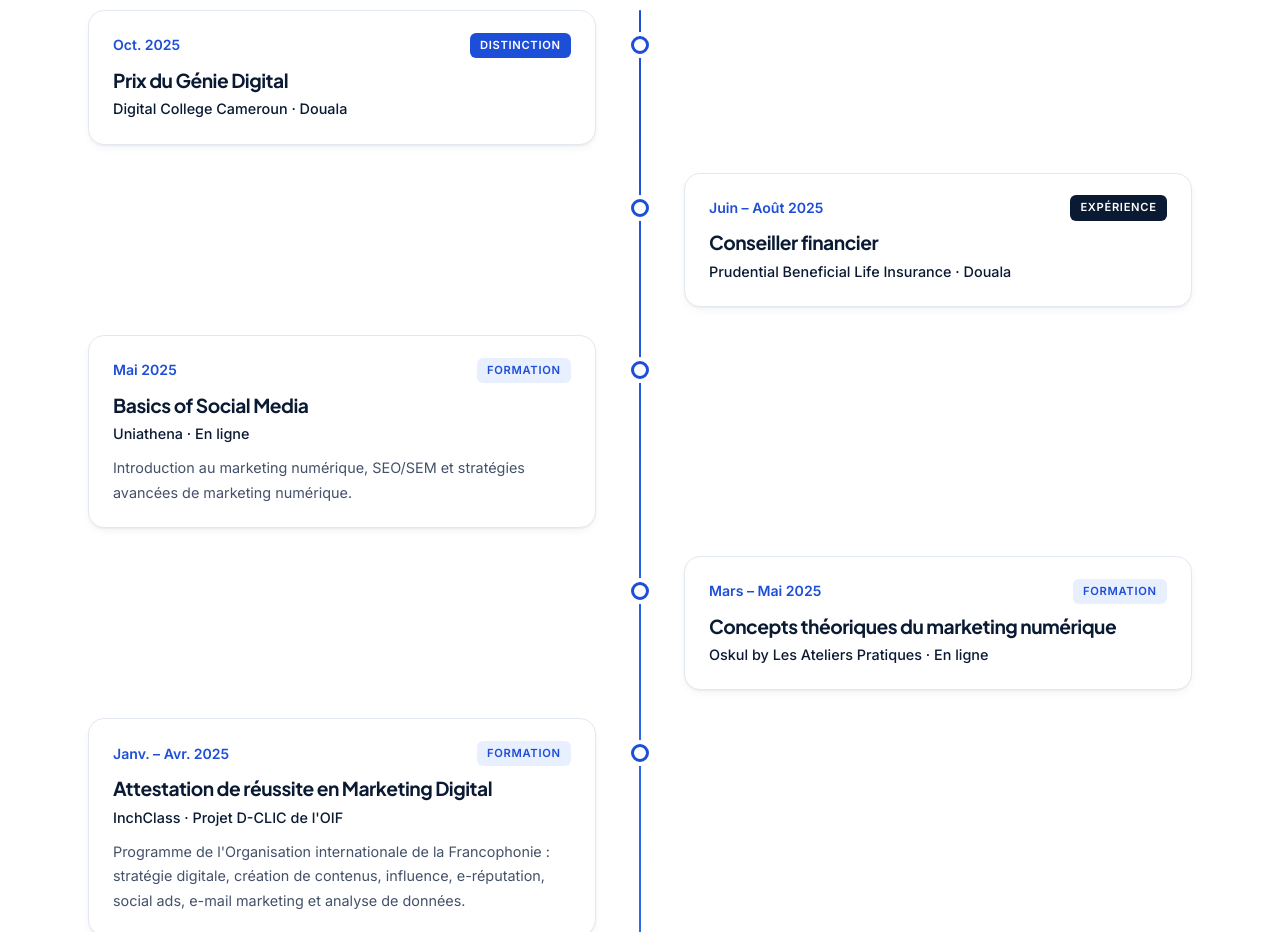
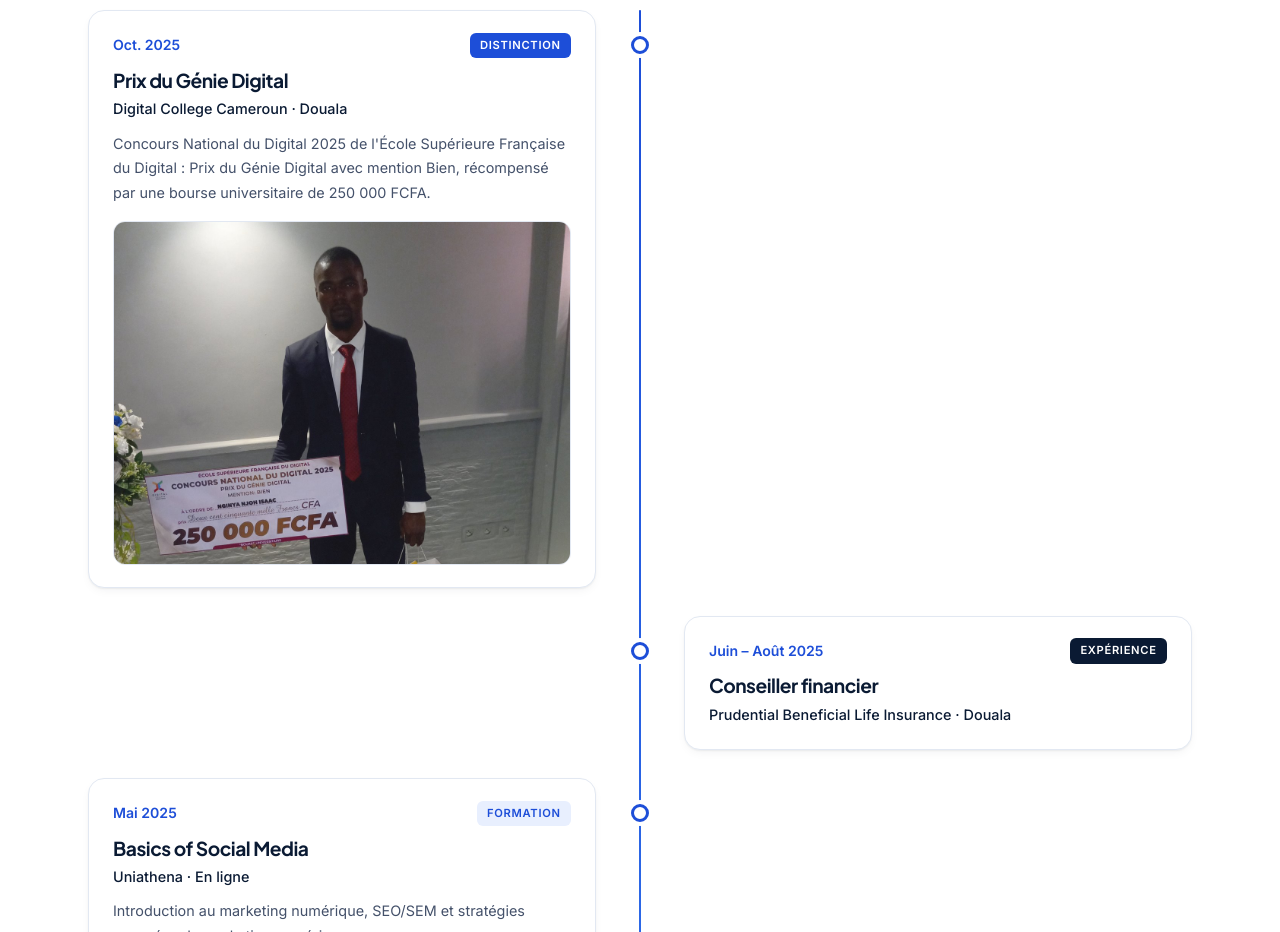
Before and after one commit to IsaacNginya/Porfolio, a plain HTML site: page index.html in a window 1280 px wide. Shown: the part 3240-4172 px from the top of the page. Drawn offline with Linux system fonts and the light colour scheme.

Commit message:
Mise à jour

```diff
--- a/css/style.css
+++ b/css/style.css
@@ -1482,6 +1482,27 @@ body.is-loaded .char {
   font-size: 0.9rem;
 }
 
+/* Photo dans une carte du parcours (ex. remise de prix) */
+.timeline__photo {
+  margin-top: 1rem;
+  overflow: hidden;
+  border-radius: 12px;
+  border: 1px solid var(--line);
+  background: var(--blue-50);
+}
+
+.timeline__photo img {
+  width: 100%;
+  height: auto;
+  aspect-ratio: 4 / 3;
+  object-fit: cover;
+  transition: transform 0.8s var(--ease);
+}
+
+.timeline__card:hover .timeline__photo img {
+  transform: scale(1.03);
+}
+
 
 /* ==========================================================================
    14. PROJETS
--- a/index.html
+++ b/index.html
@@ -416,6 +416,12 @@
               </div>
               <h3 class="timeline__title">Prix du Génie Digital</h3>
               <p class="timeline__org">Digital College Cameroun · Douala</p>
+              <p class="timeline__desc">Concours National du Digital 2025 de l'École Supérieure Française du Digital : Prix du Génie Digital avec mention Bien, récompensé par une bourse universitaire de 250 000 FCFA.</p>
+              <figure class="timeline__photo">
+                <img src="images/prix-genie-digital.jpg"
+                     alt="Isaac Nginya en costume, tenant le chèque du Prix du Génie Digital, Concours National du Digital 2025, mention Bien, 250 000 FCFA"
+                     width="1200" height="900" loading="lazy" decoding="async">
+              </figure>
             </article>
           </li>
 
```
